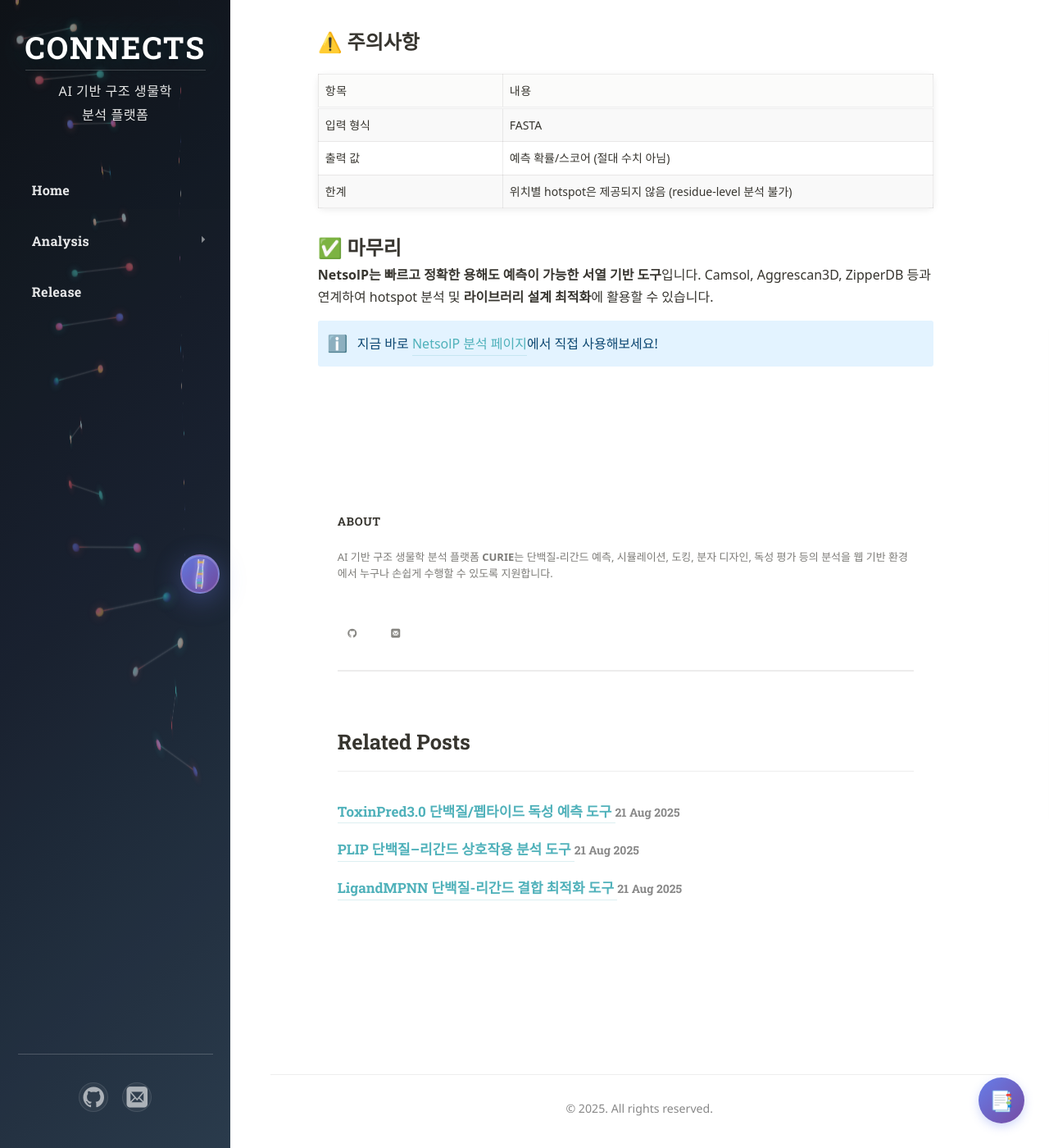
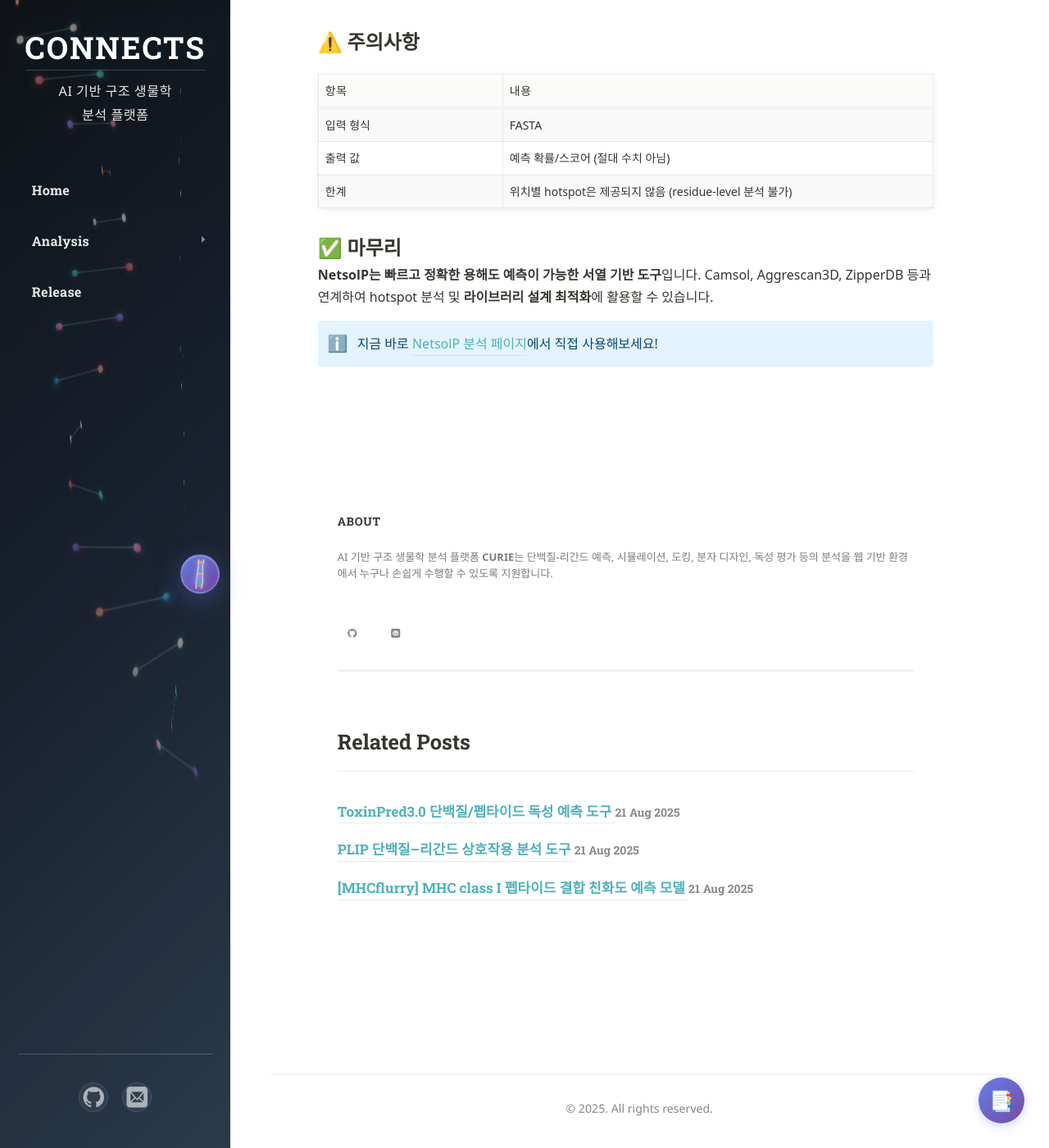
Before and after one commit to CONNECTS-SCV/CONNECTS-SCV.github.io, a Jekyll site: the page built from _posts/2025-08-21-Netsolp.md, in a window 1280 px wide and 1400 px high, scrolled down 1527 px. Shown: the whole window at 82% size. Built offline with Jekyll 4.4.1, drawn with Linux system fonts in a browser that asks for light colours; some web fonts are replaced.

Commit message:
[Post] MHCflurry

```diff
--- a/_includes/styles/style.scss
+++ b/_includes/styles/style.scss
@@ -63,6 +63,7 @@
 
   // @import "my-inline";
   @import "my-style";
+  @import "notion-style";
 
   {% unless site.hydejack.no_google_fonts or site.no_google_fonts %}
     .wf-active {
@@ -106,6 +107,7 @@
 
   @import "my-inline";
   @import "my-style";
+  @import "notion-style";
 
   html {
     font-family: {{ font }};
--- /dev/null
+++ b/_posts/2025-08-21-MHCflurry.md
@@ -0,0 +1,103 @@
+---
+layout: post
+title: "[MHCflurry] MHC class I 펩타이드 결합 친화도 예측 모델"
+description: >
+    MHCflurry는 MHC class I 분자와 펩타이드 간의 결합 친화도(면역원성)를 예측하는 머신러닝 모델입니다. 대규모 실험 데이터를 기반으로 학습되었으며, 백신 개발과 암 면역치료에서 중요한 후보 펩타이드 발굴에 활용할 수 있습니다.
+categories:
+    - analysis
+    - prediction
+    - structure
+tags: [MHCflurry, MHC class I, 펩타이드, 면역원성, 백신개발, 암면역치료, IC50]
+author: author
+---
+
+# MHCflurry
+
+## 목적
+
+<aside>
+💡
+<div markdown="1">
+MHC class I 분자와 펩타이드의 결합 친화도(IC50)를 예측하여 면역원성 분석에 활용
+</div>
+</aside>
+
+## 작동 원리
+
+<aside>
+💡
+<div markdown="1">
+- IEDB 기반의 대규모 MHC-펩타이드 결합 데이터셋을 allele 단위로 학습
+- 펩타이드 서열을 다층 퍼셉트론(MLP) 모델로 처리하여 결합 친화도 회귀 예측
+- 추가적으로 presentation 효율까지 추정 가능
+</div>
+</aside>
+
+## 용도
+
+<aside>
+💡
+<div markdown="1">
+- **백신 개발** : 항원 후보 펩타이드 발굴
+- **암 면역치료** : 환자 맞춤형 신생 항원 서열 예측
+- **치료제 개발** : 치료제의 면역원성 여부 및 유발 부위 예측
+</div>
+</aside>
+
+## 차별 포인트
+
+<aside>
+💡
+<div markdown="1">
+- MHC allele별 결합 가능성을 정밀하게 예측 가능
+- 단순 결합 예측뿐 아니라 pMHC presentation 효율까지 추정 가능
+- 다양한 allele(HLA-A, HLA-B, HLA-C 계열)에 적용 가능
+</div>
+</aside>
+
+## 비교해 볼 만한 모델
+
+<aside>
+💡
+<div markdown="1">
+- **MixMHCPred** : mass spec 데이터 기반 presentation 예측에 특화 (유료)
+- **NetMHCIIpan** : MHC class II 펩타이드 결합 예측에 특화 (유료)
+</div>
+</aside>
+
+## 연계해 볼 만한 모델
+
+<aside>
+💡
+<div markdown="1">
+- **tcrmodel2** : peptide-MHC complex 구조 예측
+- **RFdiffusion** : 예측된 pMHC를 기반으로 TCR 결합부위 디자인
+- **ProteinMPNN** : 디자인된 구조에 맞는 서열 생성
+- **Immunebuilder** : TCR 구조 재구성
+- 최종적으로 TCR-pMHC complex 모델링 및 단계별 비교 가능
+</div>
+</aside>
+
+## 사용 방법
+
+* **입력**
+
+    * **펩타이드 서열** (FASTA 포맷)
+
+* **출력**
+
+    * 예측된 결합 친화도 (IC50 값)
+
+* **설정 옵션**
+
+    * **Allele 선택** : 기본값 HLA-A\*02:01
+
+        * 지원하는 주요 allele
+
+            * HLA-A 계열: A02:01, A01:01, A03:01, A24:02
+            * HLA-B 계열: B07:02, B08:01, B15:01, B44:02, B57:01
+            * HLA-C 계열: C04:01, C07:02
+
+* **사용 링크**
+
+    * <a href="https://curie.kr:444/Analysis/mhcflurry" target="_blank" rel="noopener noreferrer">MHCflurry 사용하러 가기</a>
--- a/_sass/notion-style.scss
+++ b/_sass/notion-style.scss
@@ -312,6 +312,92 @@
 
   em, i {
     font-style: italic;
+  }
+
+  // aside 태그를 노션 스타일 콜아웃으로 변환
+  aside {
+    width: 100%;
+    padding: 16px 16px 16px 12px;
+    margin: 4px 0 4px 0;
+    border-radius: 3px;
+    display: flex;
+    align-items: flex-start;
+    background: rgb(251, 251, 250);
+    border: none;
+
+    &:not(:last-child) {
+      margin-bottom: 1em;
+    }
+
+    // 첫 번째 텍스트 노드(이모지)를 스타일링
+    > p:first-child {
+      font-size: 1.25em;
+      line-height: 1;
+      flex-shrink: 0;
+      user-select: none;
+      margin-right: 12px;
+      margin-top: 2px;
+      width: 24px;
+      display: flex;
+      justify-content: center;
+    }
+
+    // 콘텐츠 래퍼
+    > div {
+      flex: 1;
+      min-width: 0;
+
+      // div 안의 단독 텍스트 (리스트가 아닌 경우)
+      > p:only-child,
+      > p:first-child:last-child {
+        padding-left: 0.5em;
+      }
+    }
+
+    // 모든 내용 요소들
+    p, ul, ol {
+      font-size: 16px;
+      line-height: 1.5;
+      color: var(--fg-color-6);
+      margin: 0;
+    }
+
+    // 리스트 스타일
+    ul, ol {
+      padding-left: 1.5em;
+      margin: 0;
+
+      &:first-child {
+        margin-top: 0;
+      }
+
+      li {
+        margin: 0.25em 0;
+        line-height: 1.5;
+      }
+    }
+
+    // 이모지 다음의 텍스트나 리스트
+    > p:nth-child(2),
+    > ul:first-child,
+    > ol:first-child {
+      margin-top: 0;
+    }
+
+    // Bold 텍스트 처리
+    strong, b {
+      font-weight: 600;
+      color: var(--fg-color-6);
+    }
+
+    // 콜아웃 내부 코드 스타일
+    code {
+      font-size: 85%;
+      padding: 0.2em 0.4em;
+      background: rgba(135, 131, 120, 0.15);
+      border-radius: 3px;
+      color: #eb5757;
+    }
   }
 
   // 노션 스타일 콜아웃 블록 (실제 노션 디자인)
```
